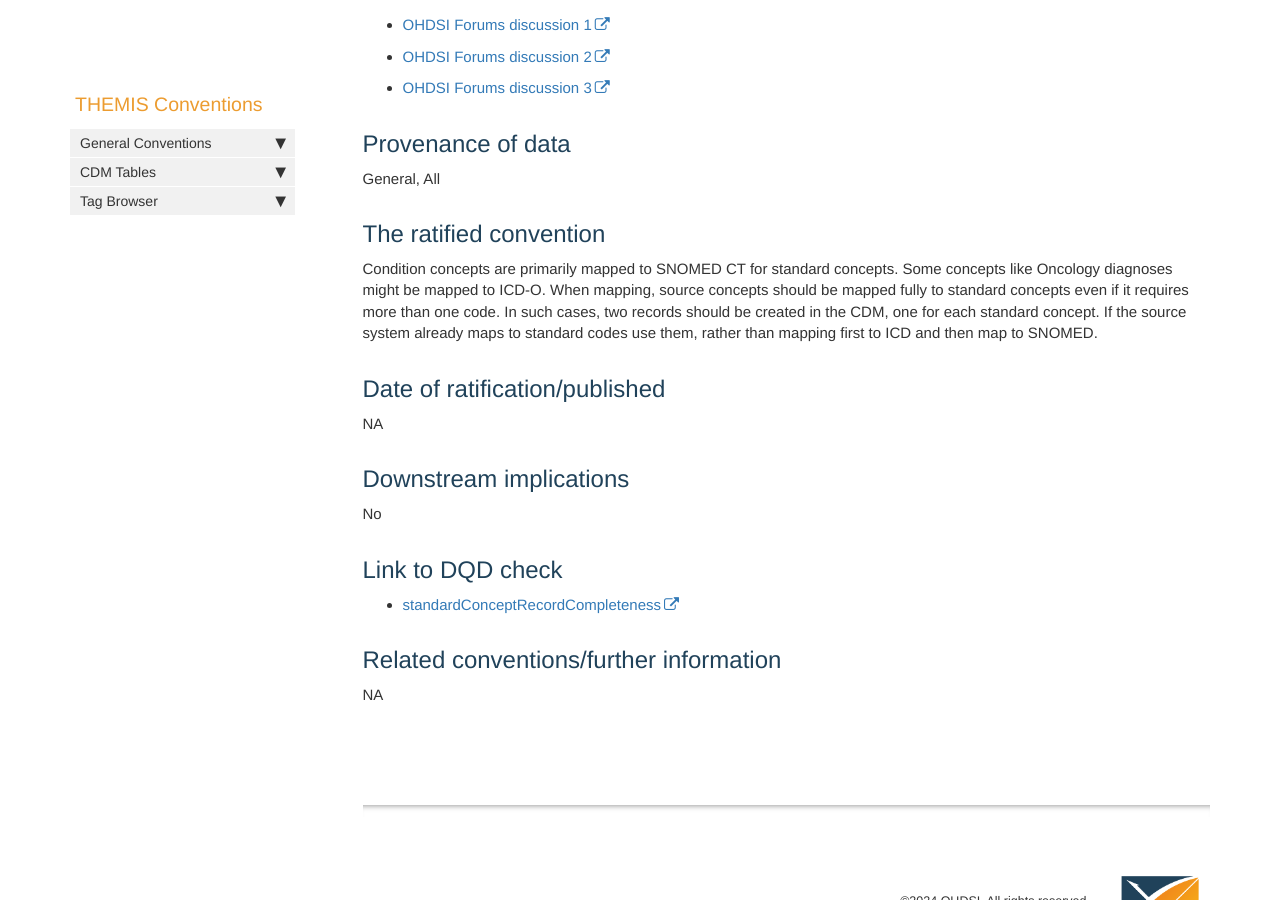
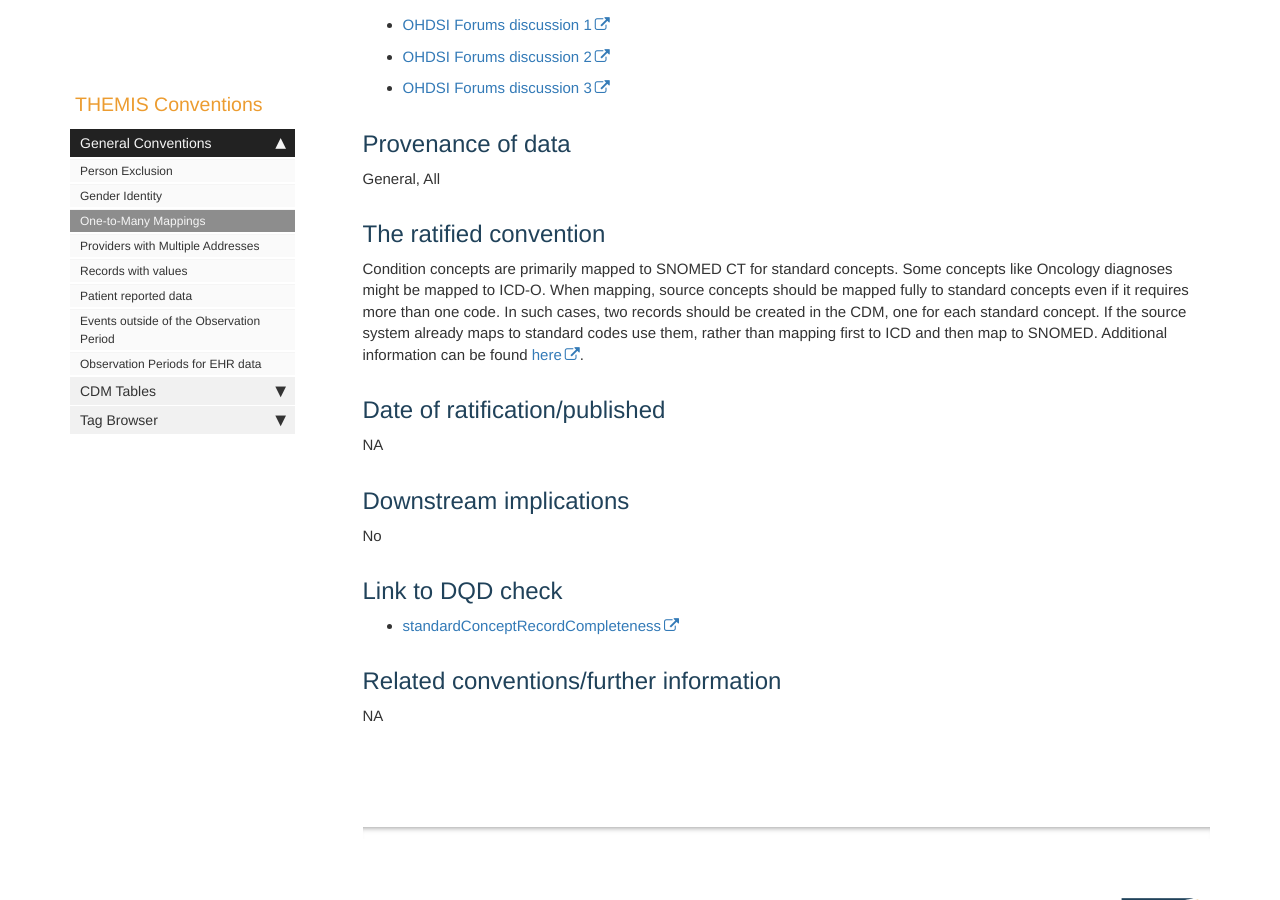
Before and after one commit to OHDSI/Themis, a Jekyll site: the page built from docs/pages/general_conventions/one_to_many_mapping.md, in a window 1280 px wide and 900 px high, scrolled down 1067 px. Built offline with Jekyll 4.4.1, drawn with Linux system fonts in a browser that asks for light colours; comment, search, counter and statistics services are not loaded.

Commit message:
Fixing #192

```diff
--- a/docs/_data/sidebars/mydoc_sidebar.yml
+++ b/docs/_data/sidebars/mydoc_sidebar.yml
@@ -28,6 +28,10 @@ entries:
 
     - title: Gender Identity
       url: /gender_identity.html
+      output: web, pdf
+
+    - title: One-to-Many Mappings
+      url: /one_to_many_mapping.html
       output: web, pdf
 
     - title: Providers with Multiple Addresses
--- a/docs/pages/condition_occurrence/one_to_many_mapping.md
+++ b/docs/pages/general_conventions/one_to_many_mapping.md
@@ -32,7 +32,7 @@ NA
 General, All
 
 ## The ratified convention
-Condition concepts are primarily mapped to SNOMED CT for standard concepts. Some concepts like Oncology diagnoses might be mapped to ICD-O. When mapping, source concepts should be mapped fully to standard concepts even if it requires more than one code. In such cases, two records should be created in the CDM, one for each standard concept. If the source system already maps to standard codes use them, rather than mapping first to ICD and then map to SNOMED.
+Condition concepts are primarily mapped to SNOMED CT for standard concepts. Some concepts like Oncology diagnoses might be mapped to ICD-O. When mapping, source concepts should be mapped fully to standard concepts even if it requires more than one code. In such cases, two records should be created in the CDM, one for each standard concept. If the source system already maps to standard codes use them, rather than mapping first to ICD and then map to SNOMED. Additional information can be found [here](https://ohdsi.github.io/CommonDataModel/dataModelConventions.html#Source_Values,_Source_Concept_Ids,_and_Standard_Concept_Ids).
 
 
 ## Date of ratification/published
```
Also changed, not shown: docs/pages/condition_occurrence/condition_occurrence.md (+0 -3 lines).
